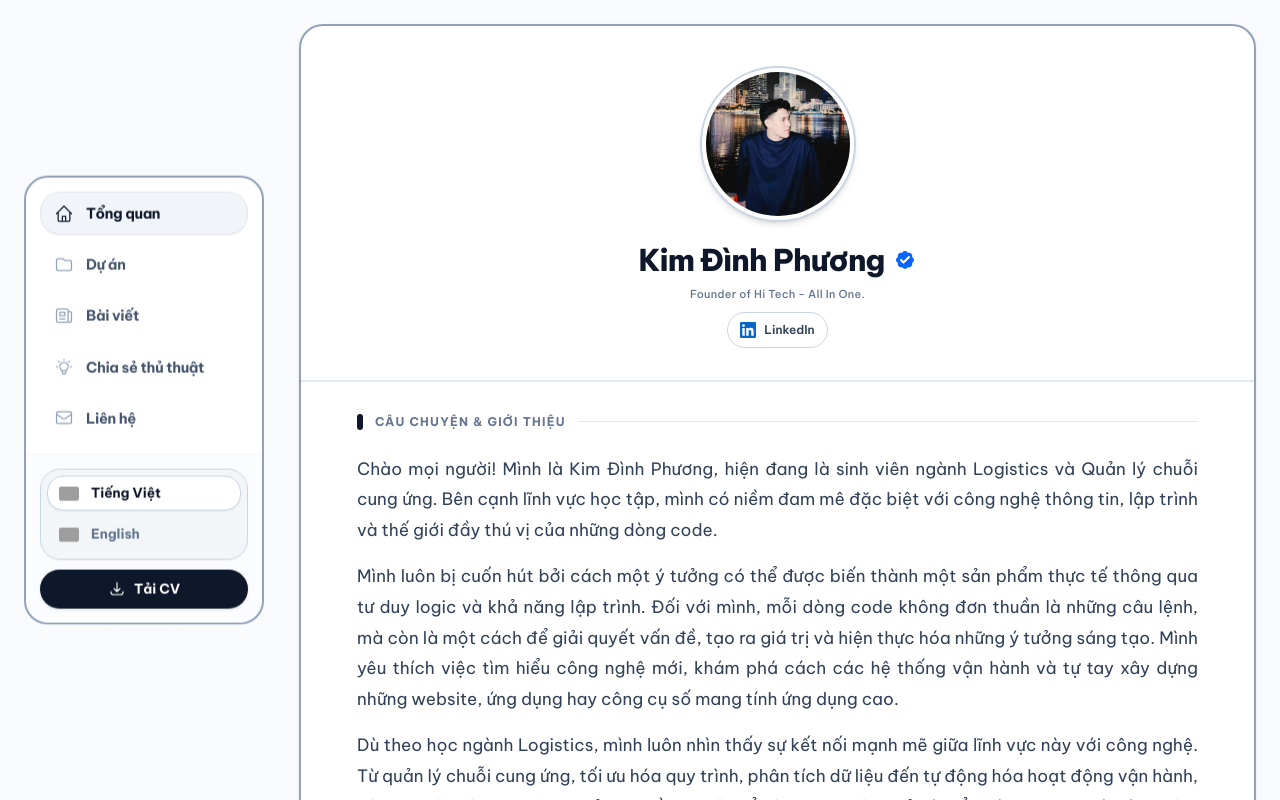
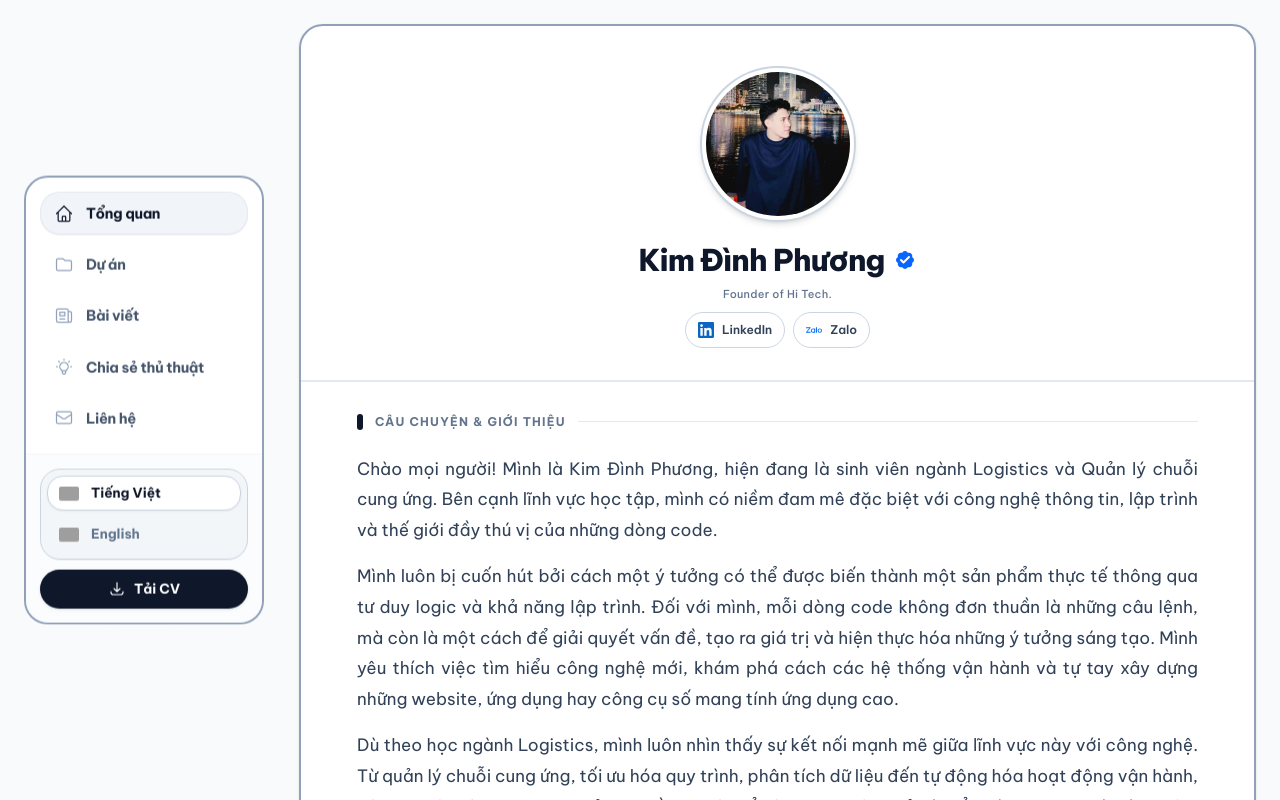
Before and after one commit to dinhphuong25/portfolio1, a Next.js app: page / in a window 1280 px wide. Shown: the top 800 px of the page. Built offline with nearby package versions, Linux system fonts and the light colour scheme; grey boxes are pictures that could not be loaded.

Commit message:
chore: update tagline and add Zalo to profile header

```diff
--- a/src/components/ProfileHeader.tsx
+++ b/src/components/ProfileHeader.tsx
@@ -18,6 +18,8 @@ const socialIconPaths: Record<string, string> = {
         "M16.5 2h3.013c.227 1.734 1.223 3.29 2.737 4.276A8.067 8.067 0 0 0 24 7.11v3.078a10.94 10.94 0 0 1-4.487-1.427v6.535A6.704 6.704 0 1 1 13.72 8.65v3.236a3.47 3.47 0 1 0 2.78 3.41V2z",
     linkedin:
         "M20.447 20.452h-3.554v-5.569c0-1.328-.027-3.037-1.852-3.037-1.853 0-2.136 1.445-2.136 2.939v5.667H9.351V9h3.414v1.561h.046c.477-.9 1.637-1.85 3.37-1.85 3.601 0 4.267 2.37 4.267 5.455v6.286zM5.337 7.433a2.062 2.062 0 1 1 0-4.125 2.062 2.062 0 0 1 0 4.125zM7.119 20.452H3.555V9h3.564v11.452zM22.225 0H1.771C.792 0 0 .774 0 1.729v20.542C0 23.227.792 24 1.771 24h20.451C23.2 24 24 23.227 24 22.271V1.729C24 .774 23.2 0 22.225 0z",
+    zalo:
+        "M12.49 10.272v-.45h1.347v6.322h-.77a.576.576 0 0 1-.577-.573v.001a3.27 3.27 0 0 1-1.938.632a3.284 3.284 0 0 1-3.284-3.282a3.284 3.284 0 0 1 3.284-3.282a3.27 3.27 0 0 1 1.937.632zM6.919 7.79v.205c0 .382-.051.694-.3 1.06l-.03.034a8 8 0 0 0-.242.285L2.024 14.8h4.895v.768a.576.576 0 0 1-.577.576H0v-.362c0-.443.11-.641.25-.847L4.858 9.23H.192V7.79zm8.551 8.354a.48.48 0 0 1-.48-.48V7.79h1.441v8.354zM20.693 9.6a3.306 3.306 0 1 1 .002 6.612a3.306 3.306 0 0 1-.002-6.612m-10.14 5.253a1.932 1.932 0 1 0 0-3.863a1.932 1.932 0 0 0 0 3.863m10.14-.003a1.945 1.945 0 1 0 0-3.89a1.945 1.945 0 0 0 0 3.89",
 };
 
 const socialIconColors: Record<string, string> = {
@@ -25,6 +27,7 @@ const socialIconColors: Record<string, string> = {
     instagram: "text-[#E4405F]",
     tiktok: "text-slate-900 dark:text-white",
     linkedin: "text-[#0A66C2]",
+    zalo: "text-[#0068FF]",
 };
 
 function SocialIcon({ platform }: { platform: string }) {
@@ -47,7 +50,7 @@ function SocialIcon({ platform }: { platform: string }) {
 
 export default function ProfileHeader({ onMessage: _onMessage }: ProfileHeaderProps) {
     const featuredSocialLinks = profileData.socialLinks.filter((link) =>
-        ["LinkedIn"].includes(link.platform)
+        ["LinkedIn", "Zalo"].includes(link.platform)
     );
 
     return (
@@ -95,7 +98,7 @@ export default function ProfileHeader({ onMessage: _onMessage }: ProfileHeaderPr
                     transition={{ duration: 0.4, delay: 0.2 }}
                     className="mt-2 text-[11px] font-medium tracking-wide text-slate-500 dark:text-slate-400"
                 >
-                    Founder of Hi Tech - All In One.
+                    Founder of Hi Tech.
                 </motion.p>
                 <motion.nav
                         aria-label="Mạng xã hội"
--- a/src/data/profile.ts
+++ b/src/data/profile.ts
@@ -38,6 +38,7 @@ export const profileData: ProfileData = {
   portfolio: "@kimdinhphuong",
   socialLinks: [
     { platform: "LinkedIn", url: "https://www.linkedin.com/in/dinhphuongg/", label: "dinhphuongg" },
+    { platform: "Zalo", url: "https://zalo.me/0903917400", label: "0903 917 400" },
     { platform: "GitHub", url: "https://github.com/kimdinhphuong", label: "@kimdinhphuong" },
   ],
   about: [
```
